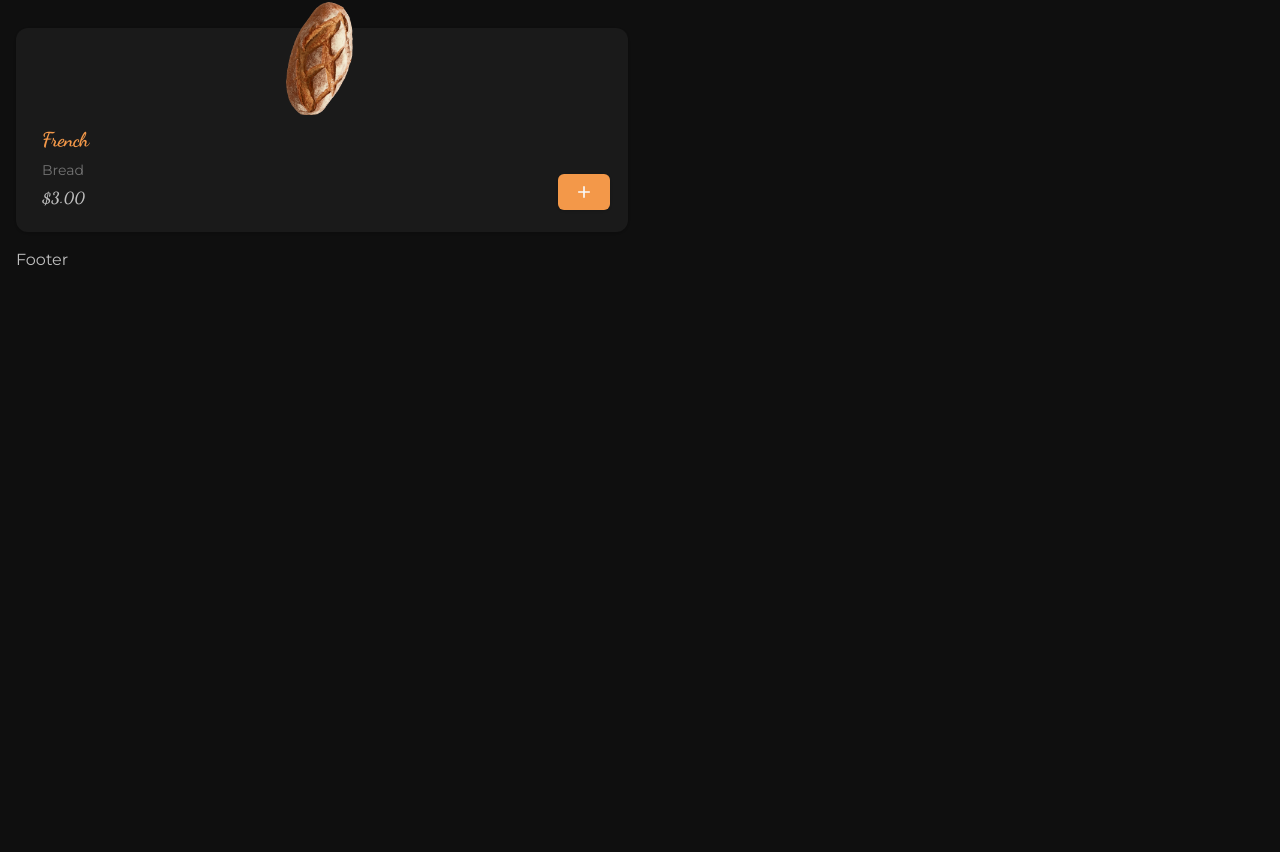
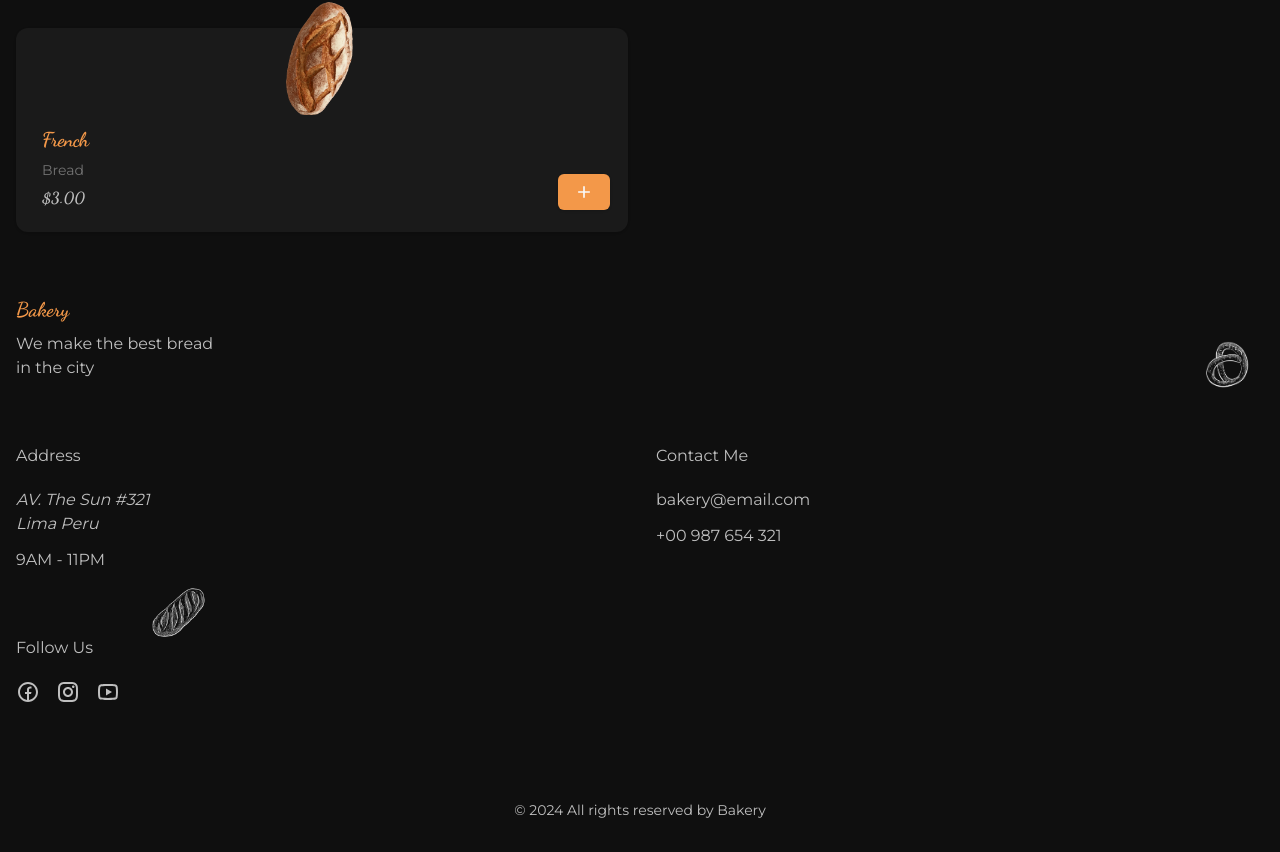
Before and after one commit to azamat-cto/bakery, a Next.js app: page /favorites in a window 1280 px wide. Shown: the part 708-1560 px from the top of the page. Before the commit the page ends 980 px from the top, so only its background shows below. Built offline with nearby package versions, Linux system fonts and the light colour scheme.

Commit message:
Add footer

```diff
--- a/src/app/layout.tsx
+++ b/src/app/layout.tsx
@@ -6,6 +6,7 @@ import type { ReactNode } from "react";
 
 import Footer from "@/components/Footer";
 import Header from "@/components/Header";
+import ScrollUp from "@/components/ScrollUp";
 import { cn } from "@/lib/cn";
 
 type RootLayoutProps = {
@@ -49,6 +50,7 @@ function RootLayout({ children }: Readonly<RootLayoutProps>) {
                 <Header />
                 <main className="overflow-x-hidden">{children}</main>
                 <Footer />
+                <ScrollUp />
             </body>
         </html>
     );
--- a/src/components/Footer.tsx
+++ b/src/components/Footer.tsx
@@ -1,7 +1,125 @@
+import Image from "next/image";
+import Link from "next/link";
+
+import Bread3 from "@/assets/images/bread-3.png";
+import Bread4 from "@/assets/images/bread-4.png";
+
+import IconFacebookCircleLine from "./icons/line/IconFacebookCircleLine";
+import IconInstagramLine from "./icons/line/IconInstagramLine";
+import IconYouTubeLine from "./icons/line/IconYouTubeLine";
+
 function Footer() {
     return (
-        <footer>
-            <div className="container">Footer</div>
+        <footer className="pb-8 pt-12">
+            <div className="container relative">
+                <div className="grid gap-y-16">
+                    <div>
+                        <Link
+                            className="mb-2 inline-block font-display text-xl text-primary transition-colors hover:text-primary-alt"
+                            href="/"
+                        >
+                            Bakery
+                        </Link>
+                        <p>
+                            We make the best bread <br /> in the city
+                        </p>
+                    </div>
+
+                    <div className="grid grid-cols-2 gap-x-8 gap-y-16">
+                        <div>
+                            <h3 className="mb-5">Address</h3>
+
+                            <ul className="grid gap-y-3">
+                                <li>
+                                    <address>
+                                        <Link
+                                            href="/"
+                                            target="_blank"
+                                            rel="noopener noreferrer"
+                                        >
+                                            AV. The Sun #321 <br /> Lima Peru
+                                        </Link>
+                                    </address>
+                                </li>
+                                <li>9AM - 11PM</li>
+                            </ul>
+                        </div>
+
+                        <div>
+                            <h3 className="mb-5">Contact Me</h3>
+
+                            <ul className="grid gap-y-3">
+                                <li>
+                                    <Link href="mailto:bakery@email.com">
+                                        bakery@email.com
+                                    </Link>
+                                </li>
+                                <li>
+                                    <Link href="tel:+00987654321">
+                                        +00 987 654 321
+                                    </Link>
+                                </li>
+                            </ul>
+                        </div>
+
+                        <div>
+                            <h3 className="mb-5">Follow Us</h3>
+
+                            <ul className="flex items-center gap-x-4">
+                                <li>
+                                    <Link
+                                        className="text-2xl text-foreground transition-colors hover:text-primary"
+                                        href="https://www.facebook.com/"
+                                        target="_blank"
+                                        rel="noopener noreferrer"
+                                    >
+                                        <IconFacebookCircleLine />
+                                    </Link>
+                                </li>
+                                <li>
+                                    <Link
+                                        className="text-2xl text-foreground transition-colors hover:text-primary"
+                                        href="https://www.instagram.com/"
+                                        target="_blank"
+                                        rel="noopener noreferrer"
+                                    >
+                                        <IconInstagramLine />
+                                    </Link>
+                                </li>
+                                <li>
+                                    <Link
+                                        className="text-2xl text-foreground transition-colors hover:text-primary"
+                                        href="https://www.youtube.com/"
+                                        target="_blank"
+                                        rel="noopener noreferrer"
+                                    >
+                                        <IconYouTubeLine />
+                                    </Link>
+                                </li>
+                            </ul>
+                        </div>
+                    </div>
+                </div>
+
+                <Image
+                    className="absolute right-6 top-10 w-[60px]"
+                    src={Bread4}
+                    alt="Bread"
+                    width={286}
+                    height={281}
+                />
+                <Image
+                    className="absolute left-36 top-72 w-[70px]"
+                    src={Bread3}
+                    alt="Bread"
+                    width={226}
+                    height={191}
+                />
+            </div>
+
+            <div className="mt-24 text-center text-sm">
+                &#169; {new Date().getFullYear()} All rights reserved by Bakery
+            </div>
         </footer>
     );
 }
--- /dev/null
+++ b/src/components/ScrollUp.tsx
@@ -0,0 +1,36 @@
+"use client";
+
+import { useMotionValueEvent, useScroll } from "framer-motion";
+import { useState } from "react";
+
+import { cn } from "@/lib/cn";
+
+import IconArrowUpLine from "./icons/line/IconArrowUpLine";
+import { Button } from "./ui/button";
+
+function ScrollUp() {
+    const [scroll, setScroll] = useState(false);
+    const { scrollY } = useScroll();
+    useMotionValueEvent(scrollY, "change", (latest) => {
+        if (latest >= 350) {
+            setScroll(true);
+        } else {
+            setScroll(false);
+        }
+    });
+
+    return (
+        <Button
+            className={cn(
+                "fixed -bottom-[100%] right-4 z-50 bg-card text-lg text-heading transition-[bottom]",
+                scroll && "bottom-12",
+            )}
+            size="icon"
+            onClick={() => window.scrollTo(0, 0)}
+        >
+            <IconArrowUpLine />
+        </Button>
+    );
+}
+
+export default ScrollUp;
--- /dev/null
+++ b/src/components/icons/line/IconArrowUpLine.tsx
@@ -0,0 +1,15 @@
+function IconArrowUpLine() {
+    return (
+        <svg
+            xmlns="http://www.w3.org/2000/svg"
+            viewBox="0 0 24 24"
+            width="1em"
+            height="1em"
+            fill="currentColor"
+        >
+            <path d="M13.0001 7.82843V20H11.0001V7.82843L5.63614 13.1924L4.22192 11.7782L12.0001 4L19.7783 11.7782L18.3641 13.1924L13.0001 7.82843Z" />
+        </svg>
+    );
+}
+
+export default IconArrowUpLine;
--- a/src/styles/globals.css
+++ b/src/styles/globals.css
@@ -73,3 +73,16 @@
 *::before {
     border-color: hsl(var(--border));
 }
+
+::-webkit-scrollbar {
+    width: 0.6rem;
+    background-color: hsl(28, 12%, 15%);
+}
+
+::-webkit-scrollbar-thumb {
+    background-color: hsl(28, 12%, 25%);
+}
+
+::-webkit-scrollbar-thumb:hover {
+    background-color: hsl(28, 12%, 35%);
+}
```
